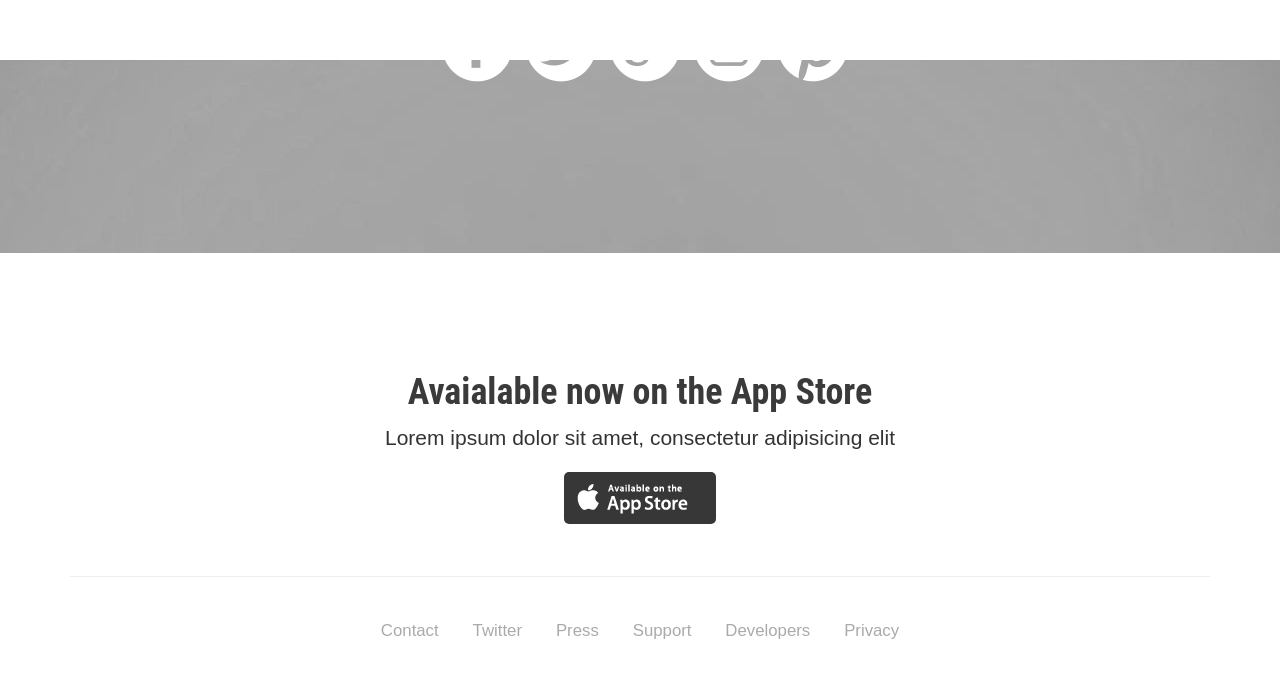
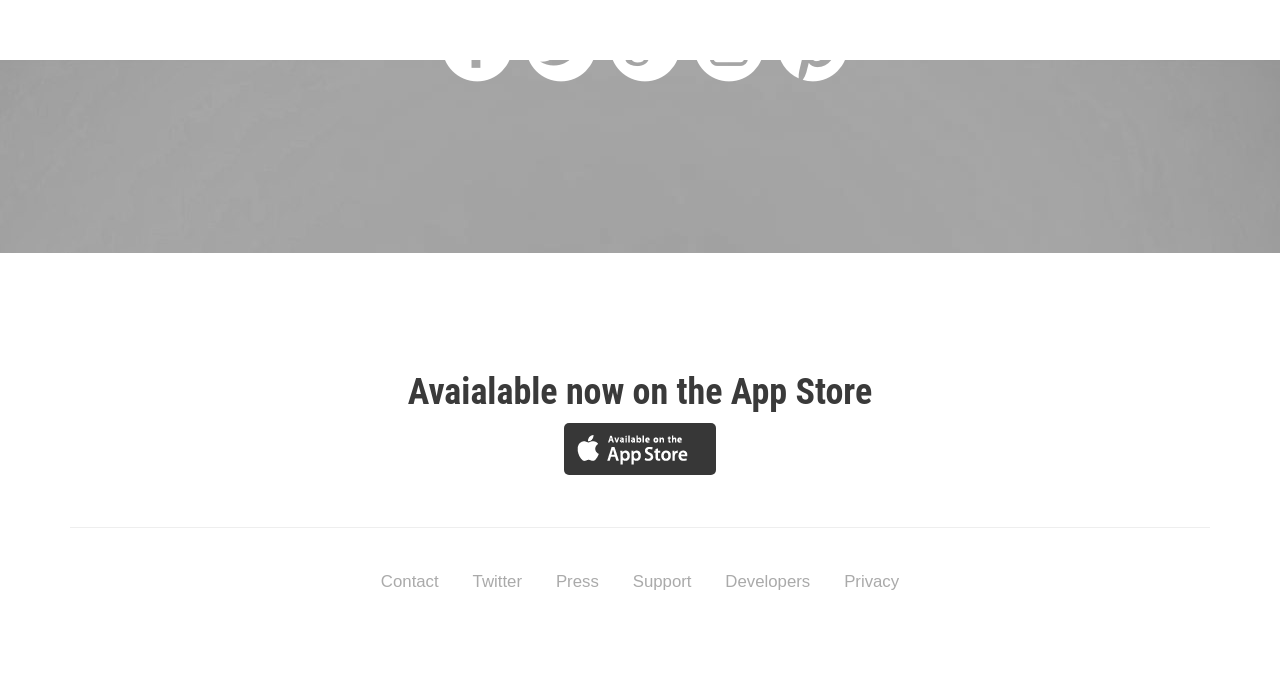
Before and after one commit to pcrmk-nci/dep-ca2, a website: page app/index.html in a window 1280 px wide. Shown: the part 2076-2753 px from the top of the page. Drawn offline with Linux system fonts and the light colour scheme; files whose address does not match are found by name.

Commit message:
v1.4 removed line from footer

```diff
--- a/app/index.html
+++ b/app/index.html
@@ -125,7 +125,6 @@
 			<div class="row">
   			<div class="col-md-12">
 	  			<h1>Avaialable now on the App Store</h1>
-	  			<p class="lead">Lorem ipsum dolor sit amet, consectetur adipisicing elit</p>
 	  			<button type="button" class="app-store"></button>
 				</div>
   			<div class="col-md-12">
```
